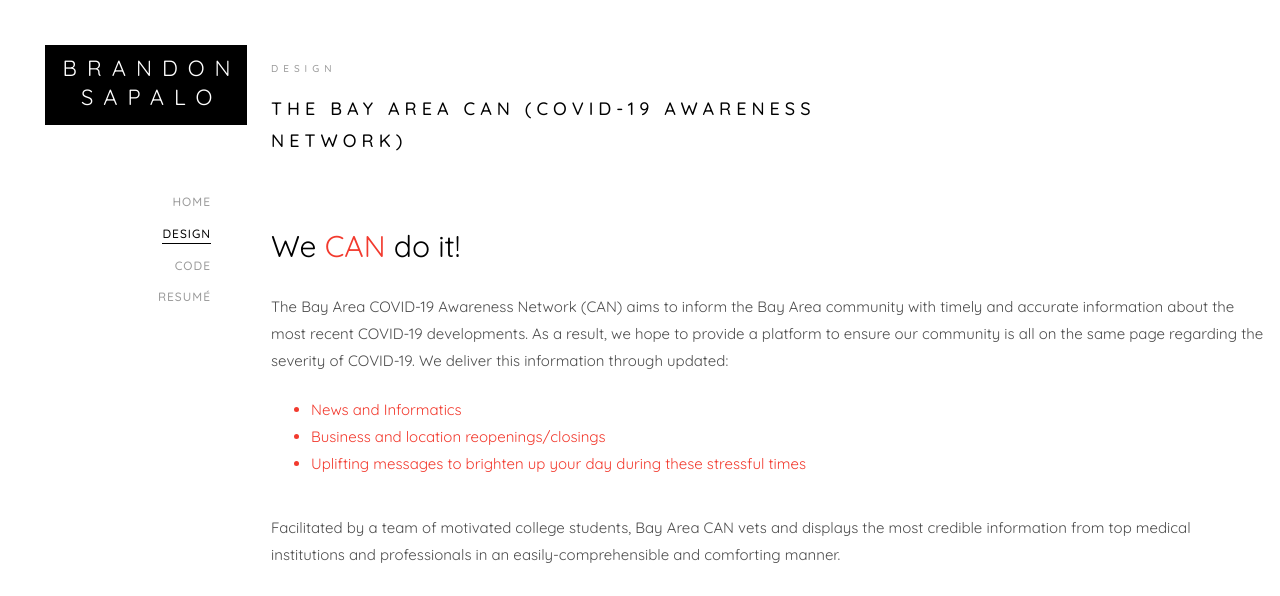
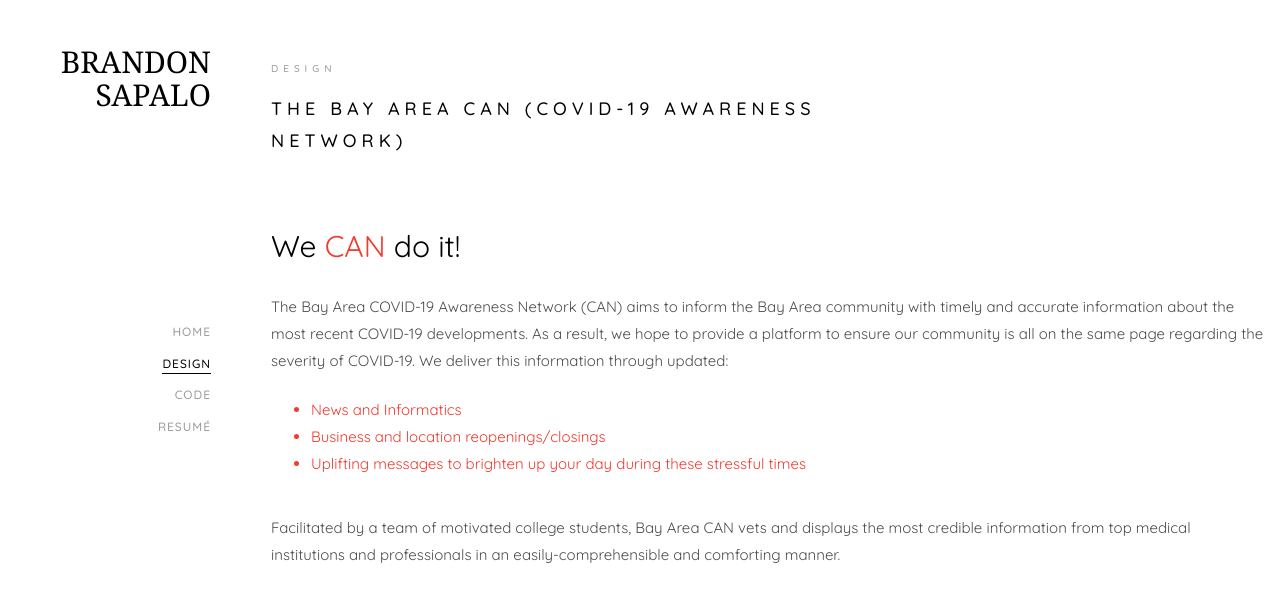
Before and after one commit to bsapalo/portfolio, a plain HTML site: page CAN.html in a window 1280 px wide. Shown: the top 596 px of the page. Drawn offline with Linux system fonts and the light colour scheme; files whose address does not match are found by name.

Commit message:
small change

```diff
--- a/CAN.html
+++ b/CAN.html
@@ -60,7 +60,9 @@
 	<div id="colorlib-page">
 		<a href="#" class="js-colorlib-nav-toggle colorlib-nav-toggle"><i></i></a>
 		<aside id="colorlib-aside" role="complementary" class="border js-fullheight">
-			<h1 id="colorlib-logo"><a href="index.html"><span>BRANDON</span><span>SAPALO</span></a></h1>
+			<h1 style="font-family: Georgia; text-align: right; font-size: 30px; padding-bottom: 6em;">
+				<a href="index.html#about-me" style="color:black"><span>BRANDON</span><br><span style="color:black">SAPALO</span></a>
+			</h1>
 			<nav id="colorlib-main-menu" role="navigation">
 				<ul>
 					<li><a href="index.html">Home</a></li>
```
Also changed, not shown: ala.html (+3 -1 lines), audio-face.html (+3 -1 lines), index.html (+3 -2 lines), kardon.html (+3 -1 lines), parq.html (+3 -1 lines), resume.html (+3 -1 lines), struct-cards.html (+3 -1 lines), summer-collection.html (+3 -1 lines), timbre.html (+4 -2 lines), weather-meister.html (+3 -1 lines), work.html (+3 -1 lines), work2.html (+3 -1 lines).
